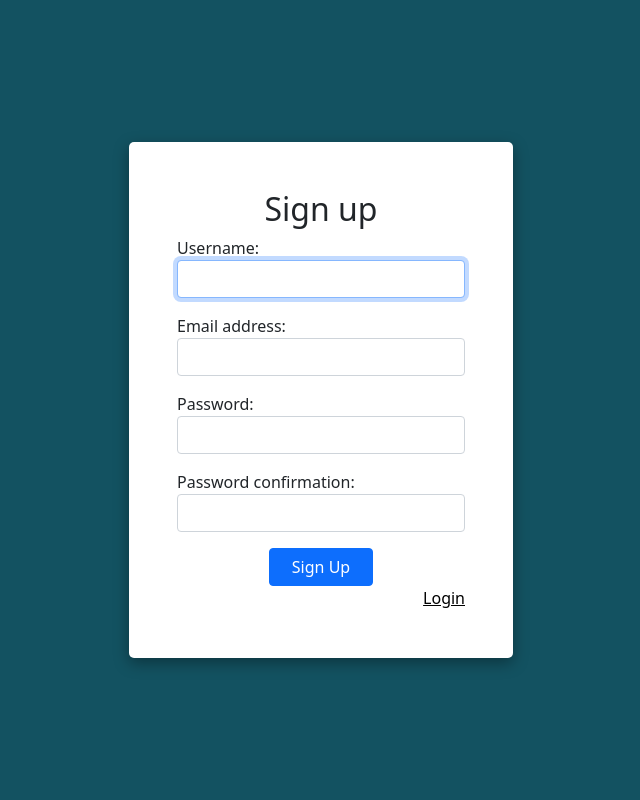
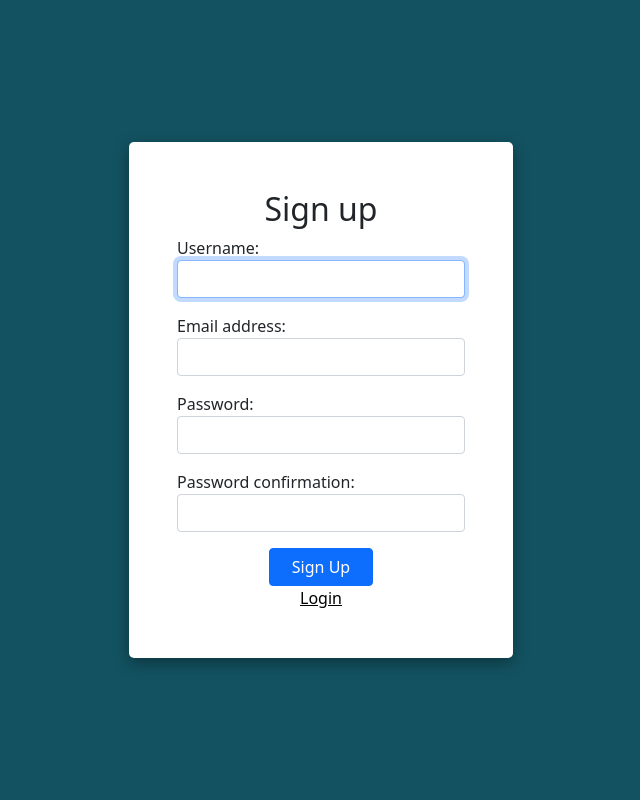
Before and after one commit to vini-machado/inoa-challenge, a Django app: page /authentication/signup/ in a window 1280 px wide. Shown: the whole page, without its empty margins (319-959 px from the left). Run offline with Django 4.2, Linux system fonts and the light colour scheme; parts of the project's set-up code (start-up, migrations or seed data) failed here and were passed over; some libraries are stand-ins or nearby versions.

Commit message:
centralize login on signup

```diff
--- a/authentication/templates/signup.html
+++ b/authentication/templates/signup.html
@@ -8,7 +8,7 @@
   {% endif %}
 </div>  <h2 style="text-align: center;">Sign up</h2>
 
-  <form action="{% url 'signup' %}" method="post" style="display: flex; flex-direction: column;">
+  <form action="{% url 'signup' %}" method="post">
     {% csrf_token %}
     {% for field in form %}
 
```
